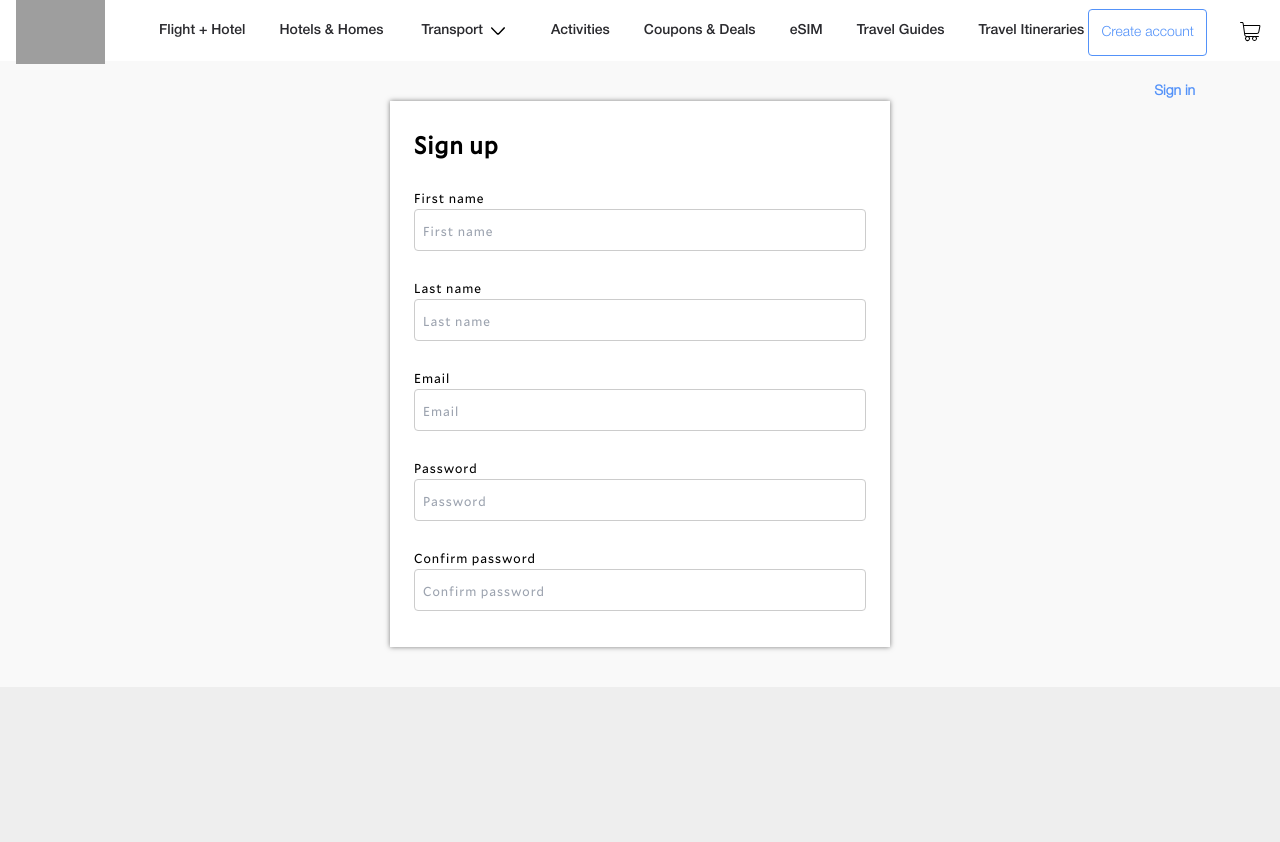
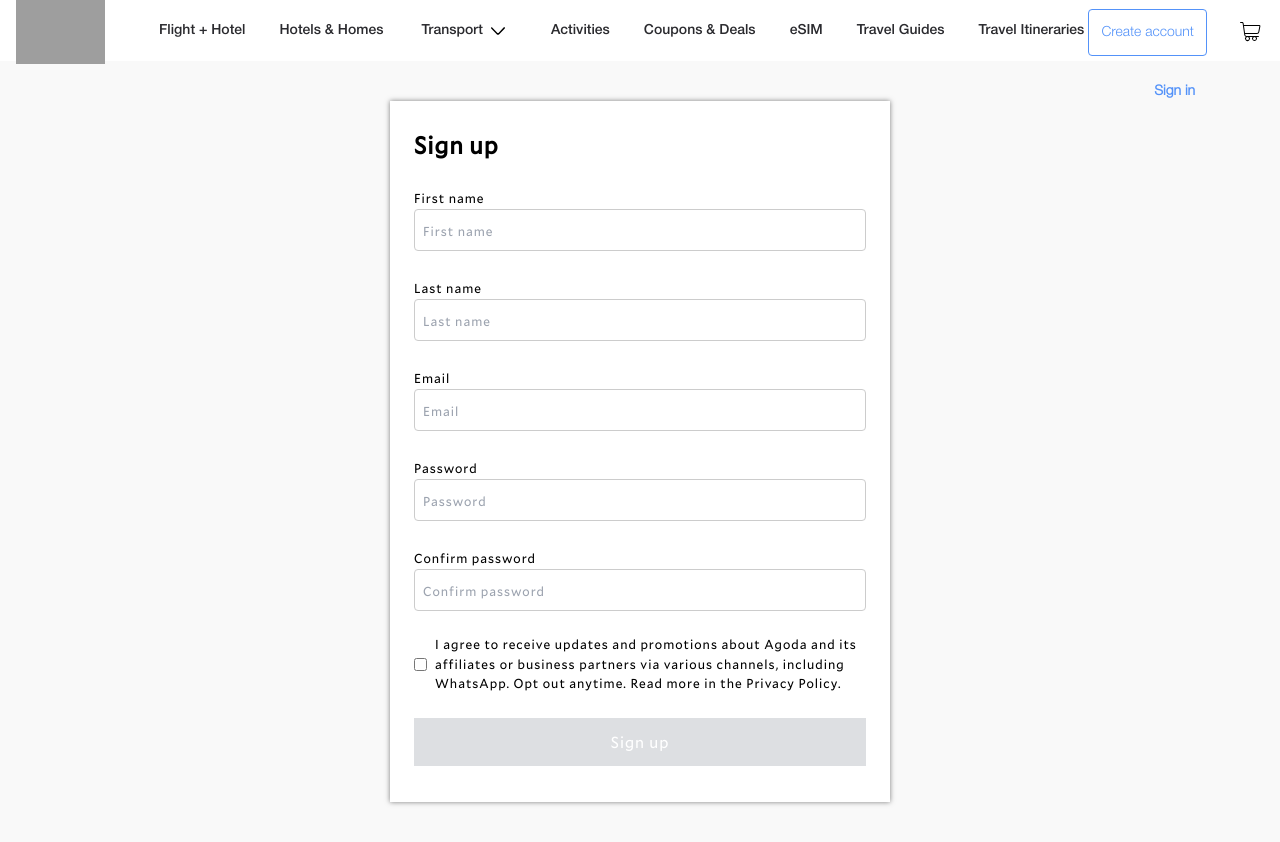
Before and after one commit to thanajong/agoda-clone, a React (Vite) app in the folder frontend/: page /create-account in a window 1280 px wide. Shown: the top 842 px of the page. Before the commit the page ends 800 px from the top, so only its background shows below. Built offline with nearby package versions, Linux system fonts and the light colour scheme; grey boxes are pictures that could not be loaded.

Commit message:
fill boxes create account page

```diff
--- a/frontend/src/components/CreateAccountContainer.css
+++ b/frontend/src/components/CreateAccountContainer.css
@@ -59,3 +59,23 @@ input::placeholder {
     font-size: 13px; /* original 14px */
     vertical-align: middle;
 }
+
+.agree-box {
+    display: flex;
+}
+
+.agree-checkbox {
+    margin-right: 8px;
+    border: #eee 1px solid;
+}
+
+.agree-text {
+    font-size: 13px;
+}
+
+.create-account-button {
+    text-align: center;
+    background-color: #dddfe2;
+    color: white;
+    padding: 12px;
+}
--- a/frontend/src/components/CreateAccountContainer.jsx
+++ b/frontend/src/components/CreateAccountContainer.jsx
@@ -14,7 +14,7 @@ const CreateAccountContainer = () => {
                             <span className="fill-box-header-typography">First name</span>
                         </div>
                         <div className="fill-box-user">
-                            <input type="text" className="fill-box-user-input" placeholder='First name'/>
+                            <input type="text" className="fill-box-user-input" placeholder='First name' />
                         </div>
                     </div>
                     <div id='last-name' className="fill-box">
@@ -22,7 +22,7 @@ const CreateAccountContainer = () => {
                             <span className="fill-box-header-typography">Last name</span>
                         </div>
                         <div className="fill-box-user">
-                            <input type="text" className="fill-box-user-input" placeholder='Last name'/>
+                            <input type="text" className="fill-box-user-input" placeholder='Last name' />
                         </div>
                     </div>
                     <div id='email' className="fill-box">
@@ -30,7 +30,7 @@ const CreateAccountContainer = () => {
                             <span className="fill-box-header-typography">Email</span>
                         </div>
                         <div className="fill-box-user">
-                            <input type="text" className="fill-box-user-input" placeholder='Email'/>
+                            <input type="text" className="fill-box-user-input" placeholder='Email' />
                         </div>
                     </div>
                     <div id='password' className="fill-box">
@@ -38,7 +38,7 @@ const CreateAccountContainer = () => {
                             <span className="fill-box-header-typography">Password</span>
                         </div>
                         <div className="fill-box-user">
-                            <input type="text" className="fill-box-user-input" placeholder='Password'/>
+                            <input type="text" className="fill-box-user-input" placeholder='Password' />
                         </div>
                     </div>
                     <div id='confirm-password' className="fill-box">
@@ -46,7 +46,16 @@ const CreateAccountContainer = () => {
                             <span className="fill-box-header-typography">Confirm password</span>
                         </div>
                         <div className="fill-box-user">
-                            <input type="text" className="fill-box-user-input" placeholder='Confirm password'/>
+                            <input type="text" className="fill-box-user-input" placeholder='Confirm password' />
+                        </div>
+                    </div>
+                    <div className="agree-box fill-box">
+                        <input type="checkbox" className="agree-checkbox" />
+                        <span class='agree-text'>I agree to receive updates and promotions about Agoda and its affiliates or business partners via various channels, including WhatsApp. Opt out anytime. Read more in the Privacy Policy.</span>
+                    </div>
+                    <div className="fill-box">
+                        <div className="create-account-button">
+                            <button><span>Sign up</span></button>
                         </div>
                     </div>
                 </div>
```
